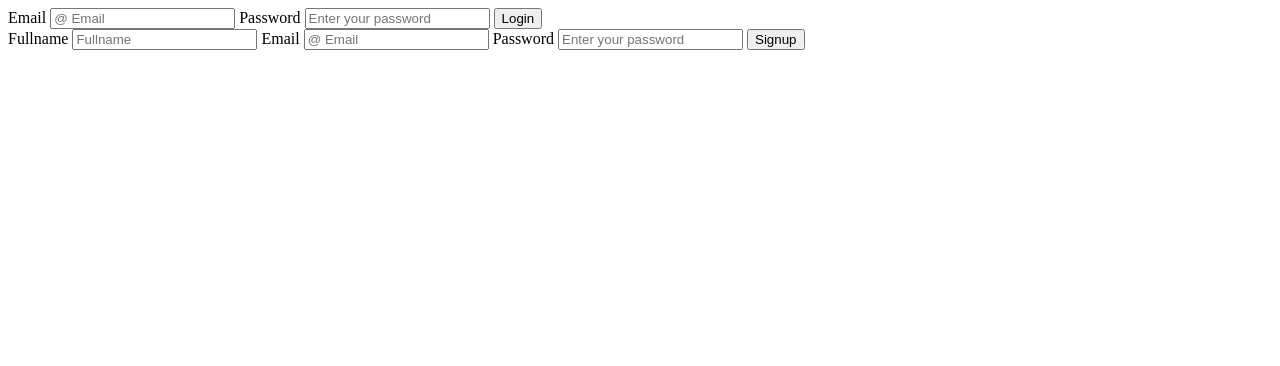
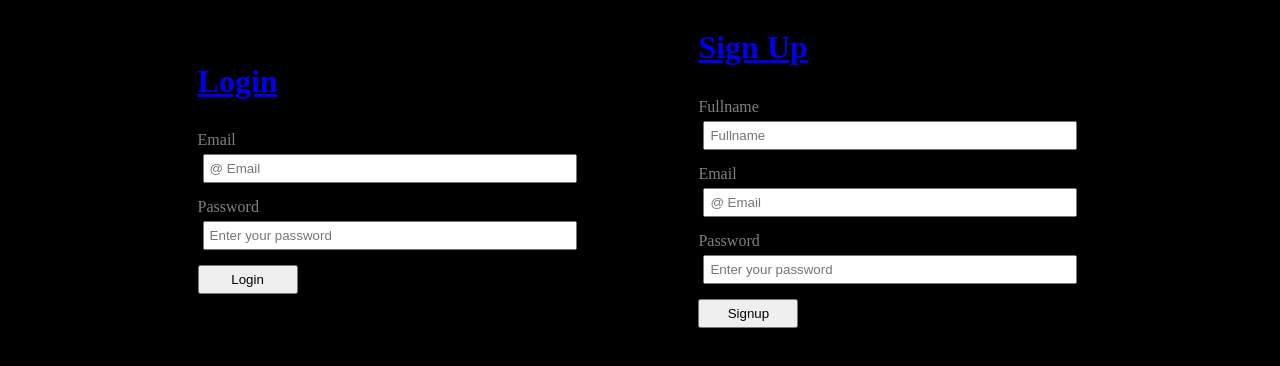
Before and after one commit to Ephantus-Wambui/login-signup, a plain HTML site: page index.html in a window 1280 px wide. Drawn offline with Linux system fonts and the light colour scheme.

Commit message:
styled page

```diff
--- a/index.html
+++ b/index.html
@@ -15,6 +15,10 @@
 
     <main>
 
+        <div class="login">
+
+            <h1><a href="#login">Login</a></h1>
+
             <form action="" id="login">
                 <label for="">Email</label>
                 <input type="email" placeholder="@ Email" id="email">
@@ -22,6 +26,12 @@
                 <input type="password" placeholder="Enter your password" id="pwd">
                 <button type="submit">Login</button>
             </form>
+
+        </div>
+
+        <div class="signup">
+
+            <h1><a href="#signup">Sign Up</a></h1>
 
             <form action="" id="signup">
                 <label for="">Fullname</label>
@@ -33,6 +43,8 @@
                 <button type="submit">Signup</button>
             </form>
 
+        </div>
+
     </main>
 
     <script src="main.js"></script>
--- a/style.css
+++ b/style.css
@@ -0,0 +1,37 @@
+body {
+    background-color: #000000;
+    color: #808080;
+}
+
+main {
+    width: 70%;
+    display: flex;
+    align-items: center;
+    justify-content: space-between;
+    margin: 0 auto;
+}
+
+.login {
+    margin-right: 30px;
+}
+
+form {
+    display: flex;
+    flex-direction: column;
+    width: 30vw;
+}
+
+input, label, button {
+    margin-top: 10px;
+}
+
+input {
+    outline: none;
+    padding: 5px;
+    margin: 5px;
+}
+
+button {
+    width: 100px;
+    padding: 5px;
+}
```
Lines whose indentation alone changed are shown as unchanged.
